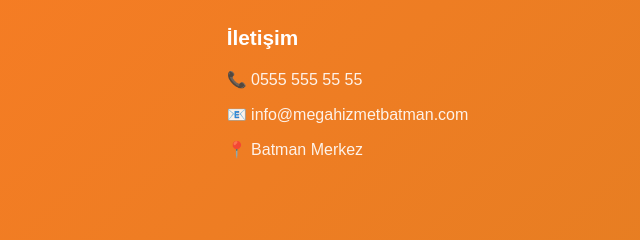
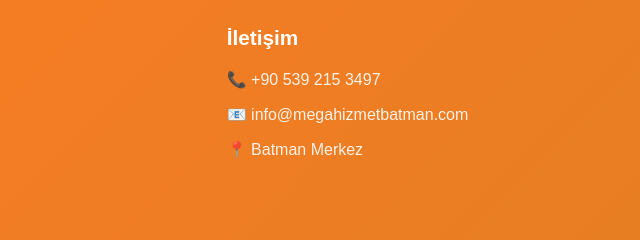
Before and after one commit to bilal0127/bilal0127.github.io, a plain HTML site: page index.html in a window 1280 px wide. Shown: the part 1340-1580 px from the top of the page, 640-1280 px from the left. Drawn offline with Linux system fonts and the light colour scheme.

Commit message:
Update index.html

```diff
--- a/index.html
+++ b/index.html
@@ -421,7 +421,7 @@
             </div>
             <div class="footer-column">
                 <h3>İletişim</h3>
-                <p>📞 0555 555 55 55</p>
+                <p>📞 +90 539 215 3497</p>
                 <p>📧 info@megahizmetbatman.com</p>
                 <p>📍 Batman Merkez</p>
             </div>
```
